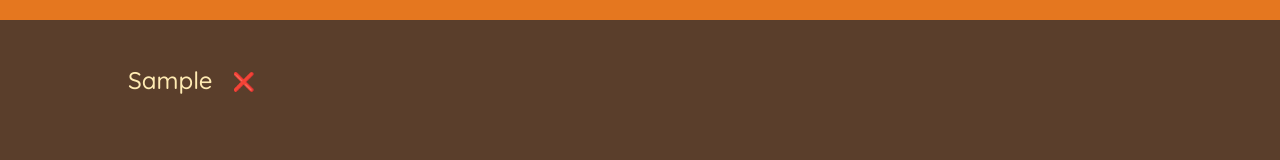
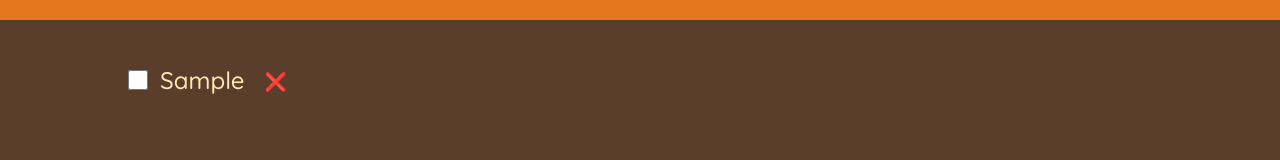
Before and after one commit to gulsahbayazit/Travel-App, a React (Create React App) app: page / in a window 1280 px wide. Both pictures are taken after typing "Sample" into the empty fields and a click on the button "ADD". Shown: the part 257-417 px from the top of the page. Built offline with nearby package versions, Linux system fonts and the light colour scheme.

Commit message:
Data immmutated

```diff
--- a/src/App.js
+++ b/src/App.js
@@ -10,12 +10,23 @@
   function handleDeleteItem(id) {
     setItems((items) => items.filter((item) => item.id !== id));
   }
+  function handleToggleItem(id) {
+    setItems((items) =>
+      items.map((item) =>
+        item.id === id ? { ...item, packed: !item.packed } : item
+      )
+    );
+  }
 
   return (
     <div className="app">
       <Logo />
       <Form onAddItems={handleAddItems} />
-      <PackingList items={items} onDeleteItem={handleDeleteItem} />
+      <PackingList
+        items={items}
+        onDeleteItem={handleDeleteItem}
+        onToggleItem={handleToggleItem}
+      />
       <Stats />
     </div>
   );
@@ -66,21 +77,31 @@
   );
 }
 
-function PackingList({ items, onDeleteItem }) {
+function PackingList({ items, onDeleteItem, onToggleItem }) {
   return (
     <div className="list">
       <ul>
         {items.map((item) => (
-          <Item item={item} key={item.id} onDeleteItem={onDeleteItem} />
+          <Item
+            item={item}
+            key={item.id}
+            onDeleteItem={onDeleteItem}
+            onToggleItem={onToggleItem}
+          />
         ))}
       </ul>
     </div>
   );
 }
 
-function Item({ item, onDeleteItem }) {
+function Item({ item, onDeleteItem, onToggleItem }) {
   return (
     <li>
+      <input
+        type="checkbox"
+        value={item.packed}
+        onChange={() => onToggleItem(item.id)}
+      />
       <span style={item.packed ? { textDecoration: "line-through" } : {}}>
         {item.description} {item.quantity}
       </span>
```
